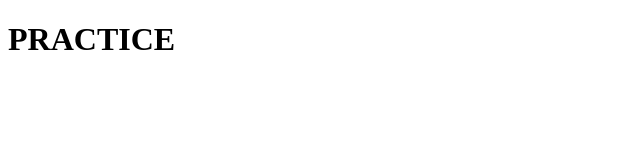
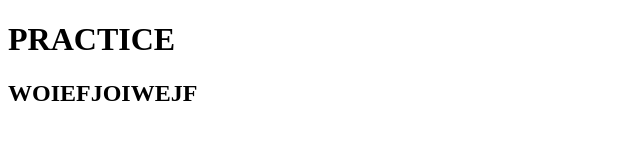
Before and after one commit to wlh8/git-practice, a plain HTML site: page index.html in a window 1280 px wide. Shown: the whole page, without its empty margins (0-640 px from the left). Drawn offline with Linux system fonts and the light colour scheme.

Commit message:
made a change

```diff
--- a/index.html
+++ b/index.html
@@ -8,5 +8,6 @@
 </head>
 <body>
   <h1>PRACTICE</h1>
+  <h2>WOIEFJOIWEJF</h2>
 </body>
 </html>
```
